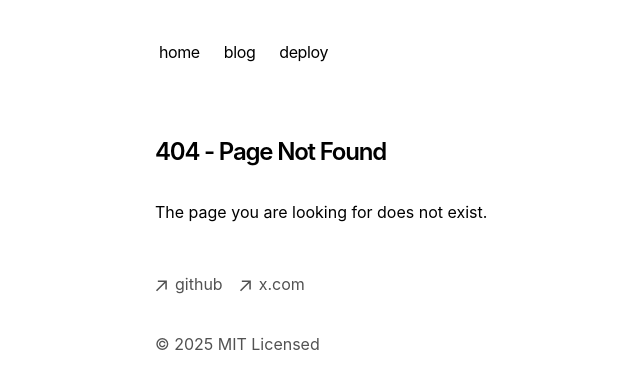
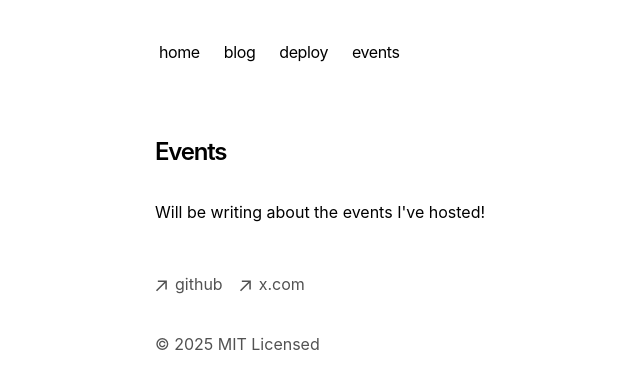
Before and after one commit to izumiando/portfolio, a Next.js app: page /events in a window 1280 px wide. Before the commit this address had no page. Shown: the top 388 px of the page, without its empty margins (197-837 px from the left). Built offline with nearby package versions, Linux system fonts and the light colour scheme.

Commit message:
figured out how to make a new page (events) & added to navigation

```diff
--- a/app/components/nav.tsx
+++ b/app/components/nav.tsx
@@ -10,6 +10,10 @@ const navItems = {
   'https://vercel.com/templates/next.js/portfolio-starter-kit': {
     name: 'deploy',
   },
+  '/events': {
+    name: 'events',
+  },
+
 }
 
 export function Navbar() {
--- /dev/null
+++ b/app/events/page.tsx
@@ -0,0 +1,15 @@
+export const metadata = {
+  title: 'Events',
+  description: 'Read about my events.',
+}
+
+export default function Page() {
+  return (
+    <section>
+      <h1 className="font-semibold text-2xl mb-8 tracking-tighter">Events</h1>
+      <p className="mb-4">
+        {`Will be writing about the events I've hosted!`}
+        </p>
+    </section>
+  )
+}
--- a/app/sitemap.ts
+++ b/app/sitemap.ts
@@ -8,7 +8,7 @@ export default async function sitemap() {
     lastModified: post.metadata.publishedAt,
   }))
 
-  let routes = ['', '/blog'].map((route) => ({
+  let routes = ['', '/blog', '/events'].map((route) => ({
     url: `${baseUrl}${route}`,
     lastModified: new Date().toISOString().split('T')[0],
   }))
```
